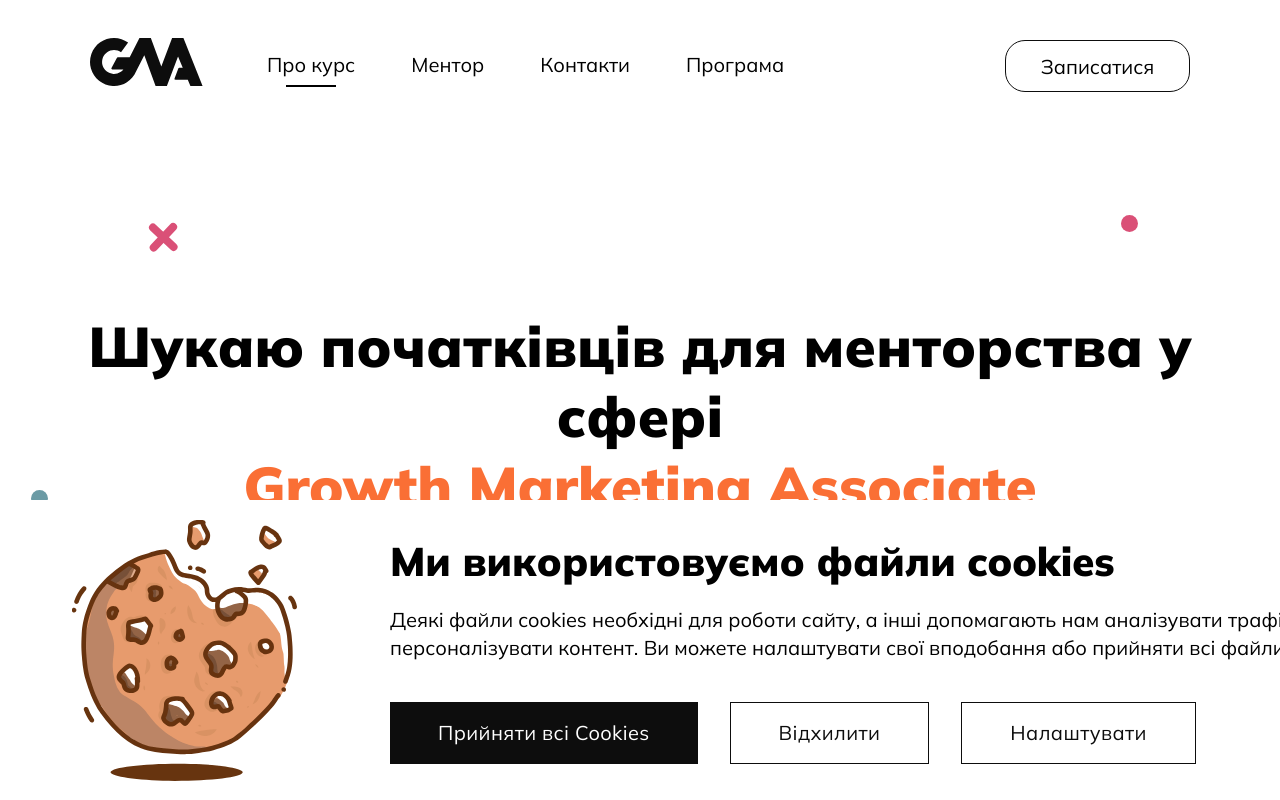
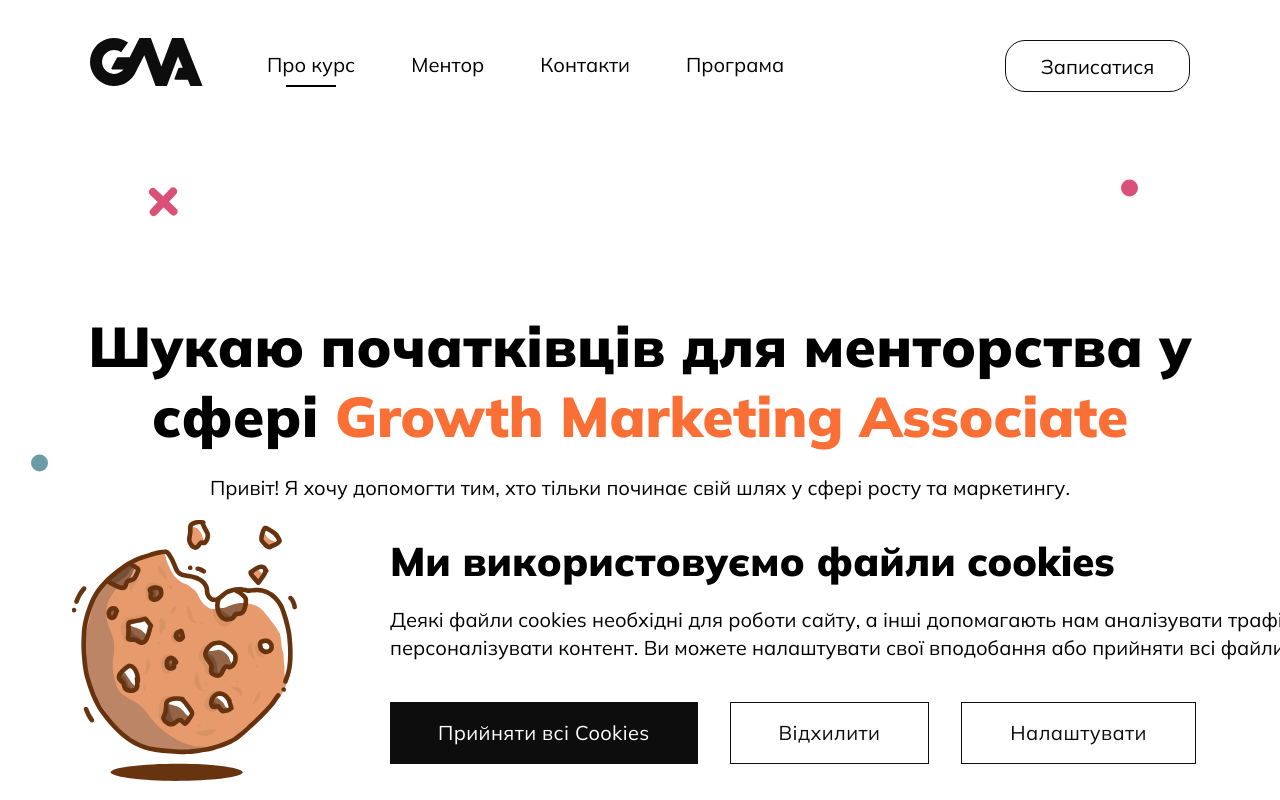
Before and after one commit to Maksymus333333/Growth_Marketing, a React (Create React App) app: page / in a window 1280 px wide. Shown: the top 800 px of the page. Built offline with nearby package versions, Linux system fonts and the light colour scheme.

Commit message:
made adaptive for LandingPage + fixed span

```diff
--- a/src/modules/MainSection/features/MainText/index.tsx
+++ b/src/modules/MainSection/features/MainText/index.tsx
@@ -7,7 +7,7 @@ export const MainText = (): JSX.Element => {
     <div className="main-text-wrapper">
       <h1>
         Шукаю початківців для менторства у сфері
-        <p className="second-h1">Growth Marketing Associate</p>
+        <span className="second-h1"> Growth Marketing Associate</span>
       </h1>
       <p className="bottom-text">
         Привіт! Я хочу допомогти тим, хто тільки починає свій шлях у сфері росту та маркетингу.
--- a/src/modules/MainSection/features/MainText/styles/style.css
+++ b/src/modules/MainSection/features/MainText/styles/style.css
@@ -25,8 +25,7 @@ h1 {
 }
 
 @media (max-width: 820px) {
-  h1,
-  .second-h1 {
+  h1 {
     font-size: 26px;
   }
   .bottom-text {
```
